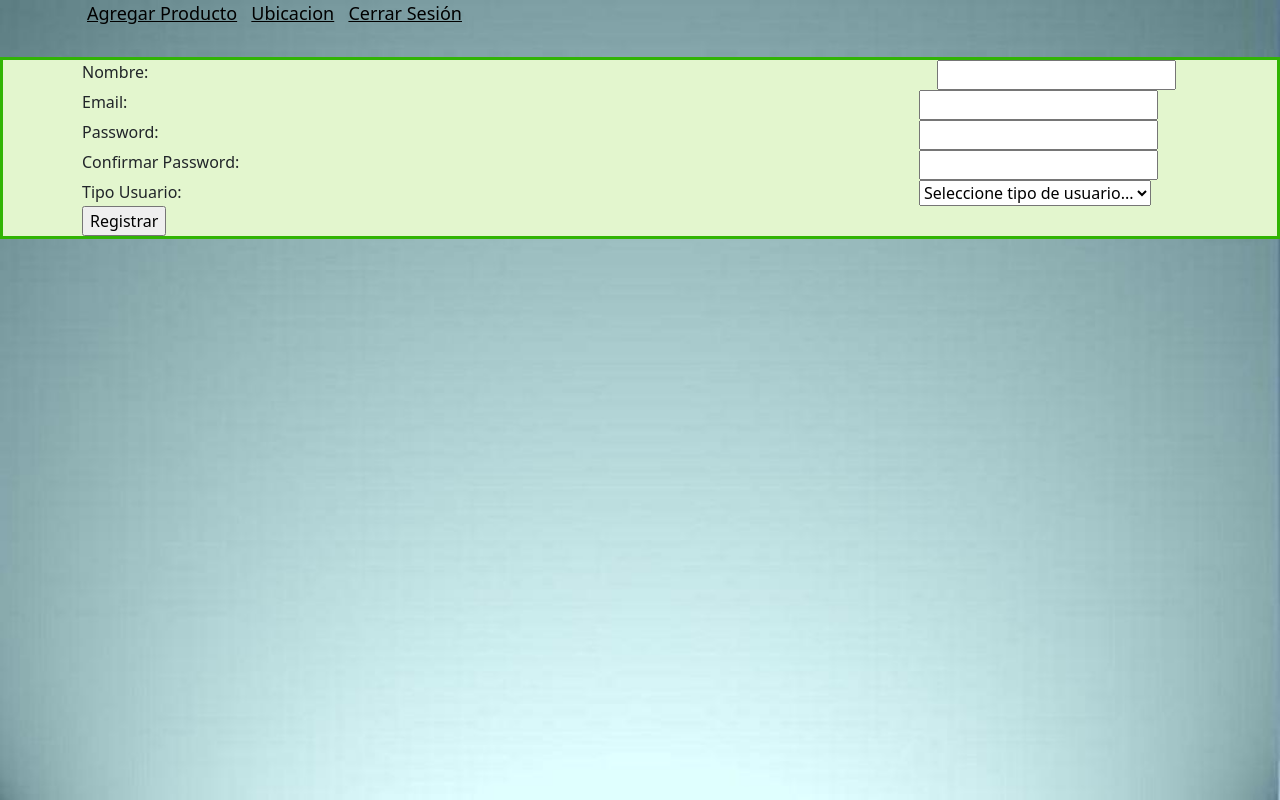
After one commit to kanazuko/challenge-devux-github, a PHP site: page /agregarusuarios2.php in a window 1280 px wide. The commit adds this page. Run offline with PHP 8.4, Linux system fonts and the light colour scheme; the visitor is signed in with stand-in values (Sample User, id 1); data that the repository does not hold is empty.

Commit message:
back to work

```diff
--- a/agregarusuarios.php
+++ b/agregarusuarios.php
@@ -133,7 +133,7 @@
 
 		form{
 			background: #E3F6CE;
-			width: 380px;
+			width: 500px;
 			border: 3px solid #31B404;
 			margin: 30px auto;
 			padding: 40px 30px;
@@ -147,7 +147,7 @@
 			margin: 0;
 		}
 		form input{
-			width: 200px;
+			width: 150px;
 			height: 25px;
 			margin: 10px 30px;
 		}
@@ -191,7 +191,7 @@
 		</menu>
 
 	</nav>
-
+	<div><h1>Solo usuarios administradores pueden agregar nuevos usuarios</h1></div>
 	<form id="registro" name="registro" action="<?php htmlspecialchars($_SERVER['PHP_SELF']); ?>" method="POST">
 		<div>
 
--- /dev/null
+++ b/agregarusuarios2.php
@@ -0,0 +1,235 @@
+<?php
+
+	session_start();
+	include('conexion.php');
+
+	if (!isset($_SESSION["id_usuario"])) {
+		header("location: index1.php");
+	}
+	/*if (!isset($_SESSION["nivel"])) {
+		$nivel=$_SESSION["nivel"];
+	}*/
+
+
+	$sql="SELECT id_usuario, nivel FROM usuarios";
+	$result=$conexion->query($sql);
+
+	$bandera = false;
+	$nivel=0;
+	if (!empty($_POST))
+	{
+		//Codigo vulnerable
+		/*
+		$nombre = $_POST['nombre'];
+		$usuario = $_POST['usuario'];
+		$password = $_POST['password'];
+		$nivel = $_POST['nivel'];
+		$sha1_pass = sha1($password);
+		*/
+
+		//CODIGO PROTEGIDO A XSS
+		$nombre = htmlspecialchars($_POST['nombre']);
+		$email = htmlspecialchars($_POST['email']);
+		$password = htmlspecialchars($_POST['password']);
+		$nivel = htmlspecialchars($_POST['nivel']);
+		$sha1_pass = sha1($password);
+
+		$error = '';
+
+		$sqlUser = "SELECT id_usuario FROM usuarios WHERE nombre = '$nombre'";
+		$resultUser=$conexion->query($sqlUser);
+		$rows = $resultUser->num_rows;
+
+		if ($rows > 0){
+			$error = "El usuario ya existe";
+		}else{
+			$sqlUsuario = "INSERT INTO usuarios(nombre, password,email, nivel) VALUES('$nombre','$sha1_pass','$email','$nivel')";
+			$resultUsuario = $conexion->query($sqlUsuario);
+
+			if ($resultUsuario > 0)
+			{
+				$bandera = true;
+			}else{
+				$error = "Error al Registrar";
+			}
+
+
+		}
+	}
+
+?>
+
+<html>
+<head>
+	<title>Registro Nuevo</title>
+
+	<script>
+
+		function validarNombre()
+		{
+			valor = document.getElementById("nombre").value;
+			if(valor == null || valor.length == 0 || /^\s+$/.test(valor) ) {
+				alert('Falta Llenar Nombre');
+				return false;
+			}else{ return true;}
+		}
+
+		function validarUsuario()
+		{
+			valor = document.getElementById("usuario").value;
+			if(valor == null || valor.length == 0) {
+				alert('Falta Llenar Email');
+				return false;
+			}else{ return true;}
+		}
+
+		function validarPassword()
+		{
+			valor = document.getElementById("password").value;
+			if(valor == null || valor.length == 0 || /^\s+$/.test(valor) ) {
+				alert('Falta Llenar Password');
+				return false;
+			}else{
+				valor2 = document.getElementById("con_password").value;
+				if (valor == valor2)
+					{
+						return true;
+					}else{ alert('Las contraseñas no coinciden'); return false;}
+
+			}
+		}
+
+		function validarTipoUsuario()
+		{
+			indice = document.getElementById("nivel").value;
+			if(indice == null || indice==0) {
+				alert('Seleccione tipo de usuario');
+				return false;
+			}else{ return true;}
+		}
+
+		function validar()
+		{
+			if (validarNombre()&& validarPassword() && validarTipoUsuario())
+			{
+				document.registro.submit();
+			}
+		}
+
+	</script>
+	<meta name="viewport" content="width=device-width, initial-scale=1.0">
+	<link rel="stylesheet" href="css/bootstrap.min.css">
+	<link rel="stylesheet" href="estilos.css">
+</head>
+<body>
+	<header>
+		<div class="container">
+			<?php if($nivel==1) { echo'
+
+          	<a href="agregarusuarios.php">Registrar Empleado</a>
+
+       		';} ?>
+	        <a href="agregar.php">Agregar Producto</a>
+	        <a href="ubicacion.php">Ubicacion</a>
+	        <a href="salir.php">Cerrar Sesi&oacute;n</a>
+		</div>
+	</header>
+	<form id="registro" name="registro" action="<?php htmlspecialchars($_SERVER['PHP_SELF']); ?>" method="POST">
+		<div class="container">
+			<section class="main row">
+				<div class="col-md-offset 2"></div>
+				<article class="col-xs-12 col-sm-6 col-md-9 col-lg-9">
+					Nombre:
+				</article>
+				<aside class="col-xs-12 col-sm4 col-md-3 col-lg-3">
+					<input id="nombre" type="text" name="nombre" required pattern="[A-Za-z0-9]{1,303}">
+				</aside>
+			<div class="row">
+				<article class="col-xs-12 col-sm-6 col-md-9 col-lg-9">
+					Email:
+				</article>
+				<aside class="col-xs-12 col-sm4 col-md-3 col-lg-3">
+					<input id="email" type="text" name="email" required pattern="[A-Za-z0-9\.]+@{1,40}">
+				</aside>
+			</div>
+			<div class="row">
+				<article class="col-xs-12 col-sm-6 col-md-9 col-lg-9">
+					Password:
+				</article>
+				<aside class="col-xs-12 col-sm4 col-md-3 col-lg-3">
+					<input id="password" type="password" name="password" required pattern="[A-Za-z0-9]{1,20}">
+				</aside>
+			</div>
+			<div class="row">
+				<article class="col-xs-12 col-sm-6 col-md-9 col-lg-9">
+					Confirmar Password:
+				</article>
+				<aside class="col-xs-12 col-sm4 col-md-3 col-lg-3">
+					<input id="con_password" type="password" name="con_password" required pattern="[A-Za-z0-9]{1,20}">
+				</aside>
+			</div>
+			<div class="row">
+				<article class="col-xs-12 col-sm-6 col-md-9 col-lg-9">
+					Tipo Usuario:
+				</article>
+				<aside class="col-xs-12 col-sm4 col-md-3 col-lg-3">
+					<select id="nivel" name="nivel">
+						<option value="0">Seleccione tipo de usuario...</option>
+							<option value="1">usuario admin</option>
+							<option value="0">usuario standar</option>
+					</select>
+				</aside>
+			</div>
+			<div class="row">
+				<article class="col-xs-12">
+				<div><input name="registrar" type="button" value="Registrar" onClick="validar();"></div>
+				</article>
+			</div>
+		</div>
+					<!--<h1>Nuevo Usuario</h1>
+					<!-- solo que acepte caracteres que le indique con el pattern
+					<br /><br />
+					<label>Nombre:</label>
+					<input id="nombre" type="text" name="nombre" required pattern="[A-Za-z0-9]{1,303}">
+				</aside><br />
+
+				<div>
+					<label>Email:</label>
+					<input id="email" type="text" name="email" required pattern="[A-Za-z0-9\.]+@{1,40}">
+				</div><br />
+
+				<div>
+					<label>Password:</label>
+					<input id="password" type="password" name="password" required pattern="[A-Za-z0-9]{1,20}">
+				</div><br />
+				<div>
+					<label>Confirmar Password:</label>
+					<input id="con_password" type="password" name="con_password" required pattern="[A-Za-z0-9]{1,20}">
+				</div><br />
+
+				<div>
+					<label>Tipo Usuario:</label>
+					<select id="nivel" name="nivel">
+						<option value="0">Seleccione tipo de usuario...</option>
+							<option value="1">usuario admin</option>
+							<option value="0">usuario standar</option>
+					</select>
+				</div><br />
+
+				<div><input name="registrar" type="button" value="Registrar" onClick="validar();"></div>-->
+
+				</form>
+			</div>
+	</section>
+	<?php if($bandera){ ?>
+		<h1>Registro exitoso</h1>
+		<a href="index1.php">Regresar</a>
+
+		<?php }else{ ?>
+		<br />
+		<div style="font-size:16px; color:#cc0000;"><?php echo isset($error) ? utf8_decode($error) : '' ; ?></div>
+	<?php } ?>
+<script src="js/jquery.js"></script>
+<script src="js/bootstrap.min.js"></script>
+</body>
+</html>
--- /dev/null
+++ b/estilos.css
@@ -0,0 +1,47 @@
+<style>
+
+		*{
+			margin: 0px;
+			padding: 0px;
+		}
+
+		body{
+			background: url(fondo3.jpg);
+			background-size: 100vw 100vh;
+			background-attachment: fixed;
+		}
+
+		form{
+			background: #E3F6CE;
+			border: 3px solid #31B404;
+			margin: 30px auto;
+		}
+		form h1{
+			text-align: center;
+			font-weight: normal;
+			color: #31B404;
+			font-size: 30pt;
+			margin: 0;
+		}
+
+		a{
+	        color: #000;
+	        padding: 5px 5px;
+	        font-size: 18;
+	     }
+	     a:active{
+	        background: #2EFE64;
+	     }
+
+		nav.menu1{
+			width: 890px;
+			height: 50px;
+        	margin: 0;
+       		padding: 0;
+      	}
+      	nav.menu1 li{
+       		display: block;
+        	float: left;
+        	padding: 0 10px;
+      	}
+	</style>
```
